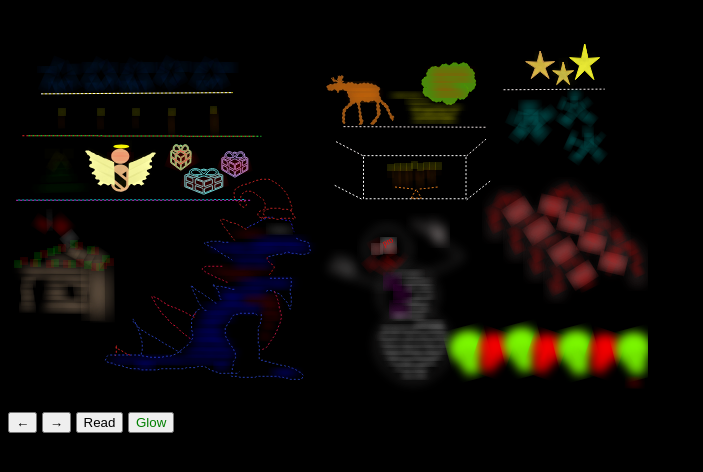
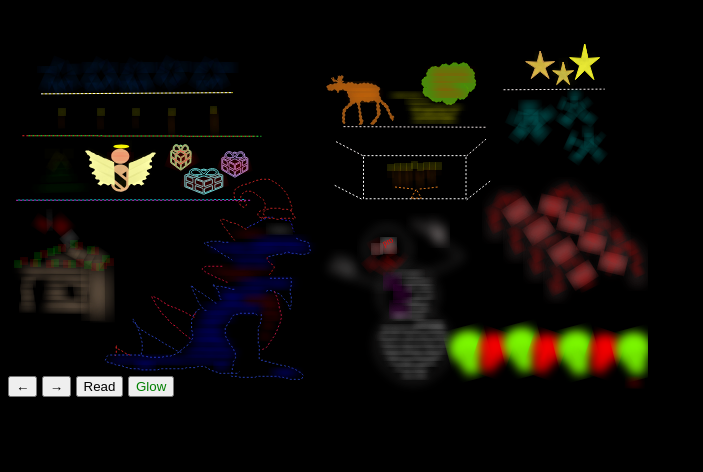
Before and after one commit to slacker525600/amarty.github.io, a plain HTML site: page docs/art.html in a window 1280 px wide. Shown: the whole page, without its empty margins (0-703 px from the left). Drawn offline with Linux system fonts and the light colour scheme.

Commit message:
Updating button positioning to be over image in bottom left corner should help with zooming on certain devices, added whitespace that makes for a noisy commit

```diff
--- a/docs/art.html
+++ b/docs/art.html
@@ -184,7 +184,13 @@ function disableGlow(){
      justify-content:left;
      font-family:Arial,Helvetica,sans-serif
    }
-
+   .container {
+    position: relative;
+  }
+   .container .button-container{
+     position:absolute;
+     bottom:15px;
+   }
    strokeClass000000 {
     stroke: #000000;
    }
@@ -264,6 +270,7 @@ function disableGlow(){
 </style>
 </head>
 <body>
+  <div class="container" >
     <!-- define the whole html to be an svg -->
     <svg id="mainSvg" viewBox="0 0 640 400" preserveAspectRatio="none" style="width:640px;height:400px" >
       <animate attributeName="viewBox" dur="0.5s" fill="freeze" restart="always" />
@@ -756,10 +763,12 @@ function disableGlow(){
     </g>
     </svg>
     <br>
+    <div class="button-container">
       <button id="leftarrow" onclick="leftarrow();"> &leftarrow;</button>
       <button id="rightarrow" onclick="rightarrow();""> &rightarrow;</button>
       <button id="stop" onclick="disableGlow();"> Read</button>
       <button id="start" onclick="enableGlow();" style="color:green"> Glow</button>
-
+    </div>
+  </div>
 </body>
 </html>
```
Lines whose indentation alone changed are shown as unchanged.
